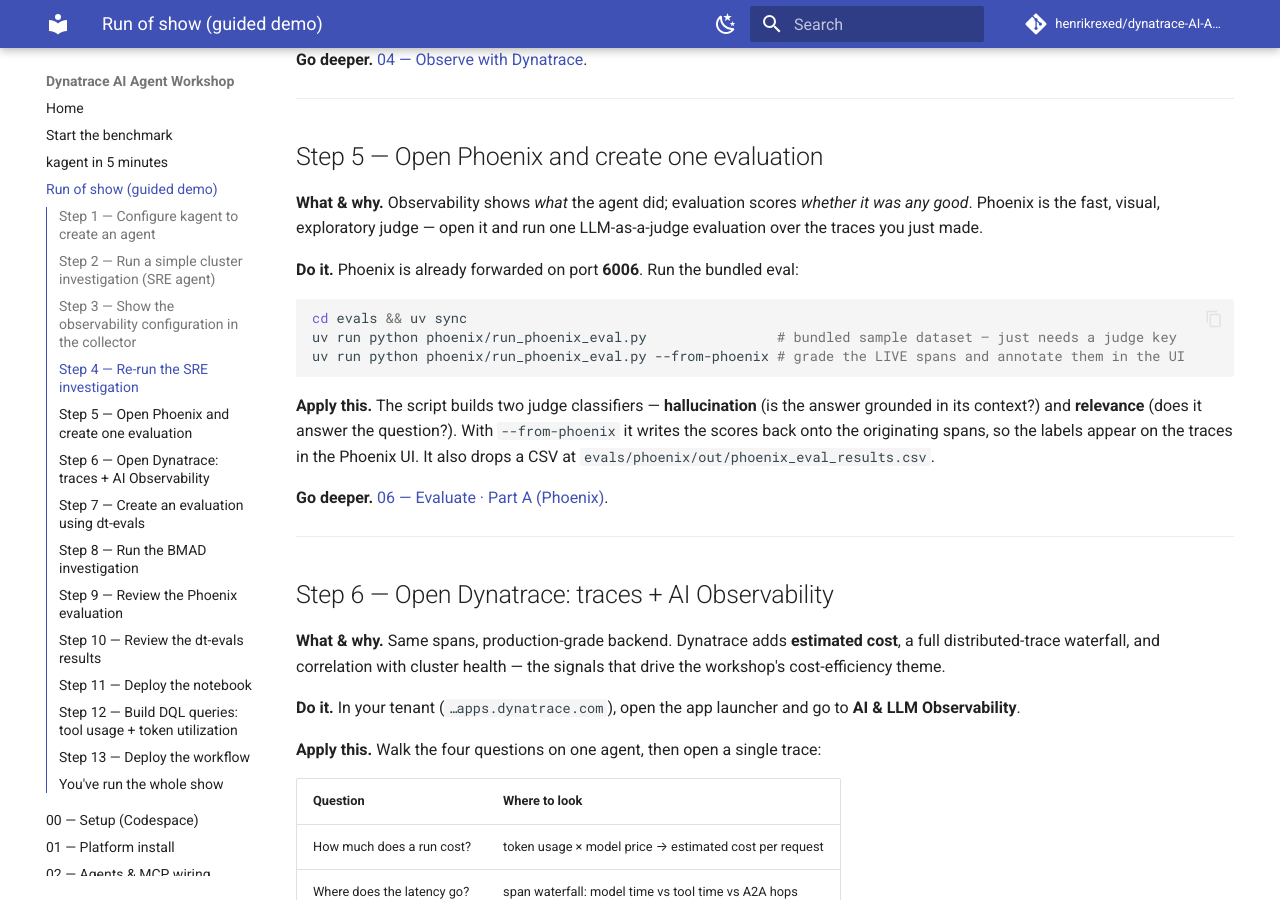
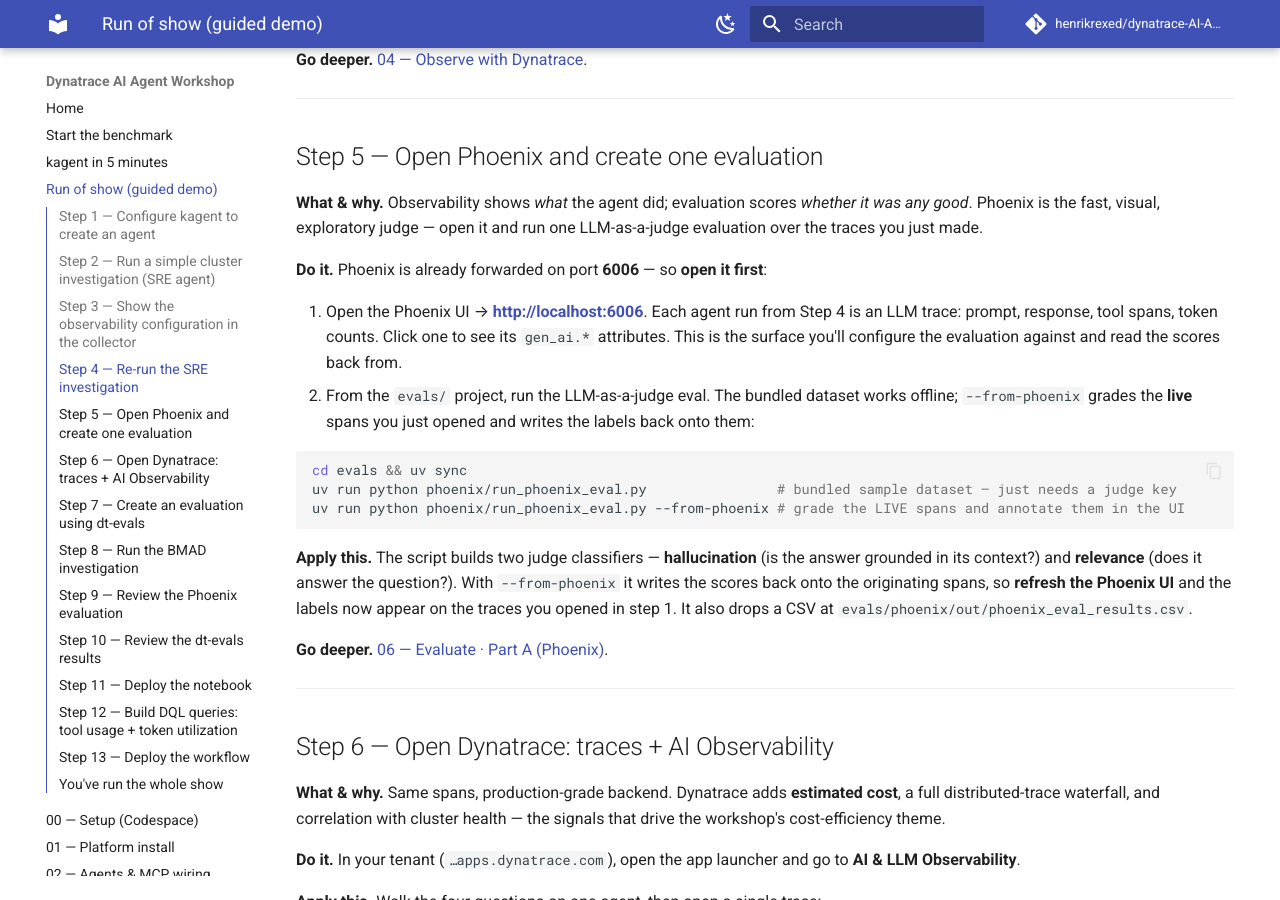
Before and after one commit to dynatrace-wwse/workshop-dynatrace-ai-agents, an MkDocs documentation site: the page built from docs/run-of-show.md, in a window 1280 px wide and 900 px high, scrolled down 2876 px. Built offline with MkDocs 1.6.1 and Material for MkDocs 9.7.7, drawn with Linux system fonts in a browser that asks for light colours; comment, search, counter and statistics services are not loaded.

Commit message:
docs(run-of-show): open the Phoenix UI before running the eval in Step 5 (ISI-6902)
Step 5 is titled "Open Phoenix and create one evaluation" but the Do-it
section jumped straight to the Python script. Phoenix is a visual UI exposed
on port 6006, so the step now opens http://localhost:6006 first, explores the
live traces, then runs the LLM-as-a-judge eval that annotates those traces
back in the UI.

Co-Authored-By: Claude Opus 4.8 <noreply@anthropic.com>

````diff
--- a/docs/run-of-show.md
+++ b/docs/run-of-show.md
@@ -159,7 +159,15 @@ input/output token counts and latency. That trace is what Steps 5 and 6 inspect.
 *whether it was any good*. Phoenix is the fast, visual, exploratory judge — open it
 and run one LLM-as-a-judge evaluation over the traces you just made.
 
-**Do it.** Phoenix is already forwarded on port **6006**. Run the bundled eval:
+**Do it.** Phoenix is already forwarded on port **6006** — so **open it first**:
+
+1. Open the Phoenix UI → **[http://localhost:6006](http://localhost:6006)**. Each
+   agent run from Step 4 is an LLM trace: prompt, response, tool spans, token
+   counts. Click one to see its `gen_ai.*` attributes. This is the surface you'll
+   configure the evaluation against and read the scores back from.
+2. From the `evals/` project, run the LLM-as-a-judge eval. The bundled dataset
+   works offline; `--from-phoenix` grades the **live** spans you just opened and
+   writes the labels back onto them:
 
 ```bash
 cd evals && uv sync
@@ -170,7 +178,8 @@ uv run python phoenix/run_phoenix_eval.py --from-phoenix # grade the LIVE spans
 **Apply this.** The script builds two judge classifiers — **hallucination** (is
 the answer grounded in its context?) and **relevance** (does it answer the
 question?). With `--from-phoenix` it writes the scores back onto the originating
-spans, so the labels appear on the traces in the Phoenix UI. It also drops a CSV at
+spans, so **refresh the Phoenix UI** and the labels now appear on the traces you
+opened in step 1. It also drops a CSV at
 `evals/phoenix/out/phoenix_eval_results.csv`.
 
 **Go deeper.** [06 — Evaluate · Part A (Phoenix)](06-evaluate.md#part-a-phoenix-explore-and-judge-live-traces).
````
